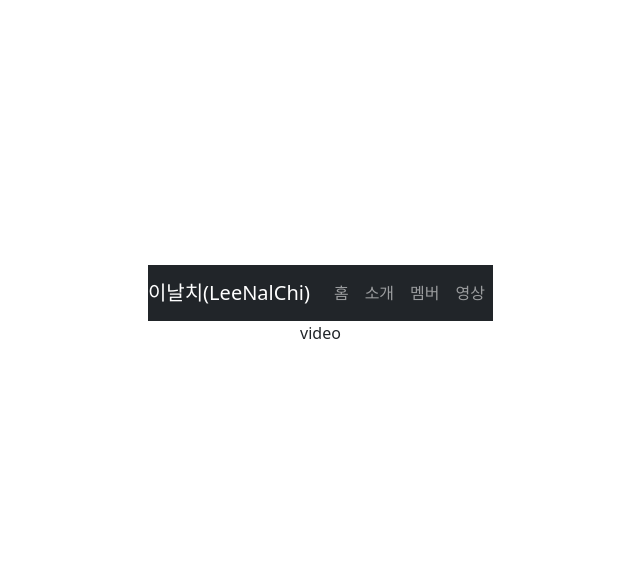
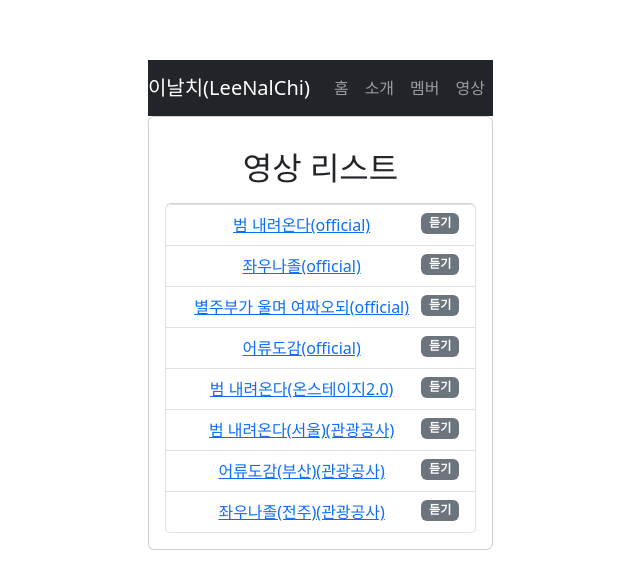
Before and after one commit to alswns6327/router-test, a Vue app: page /videos in a window 1280 px wide. Shown: the part 104-692 px from the top of the page, without its empty margins (135-775 px from the left). Built offline with nearby package versions, Linux system fonts and the light colour scheme.

Commit message:
중첩 route

```diff
--- a/package.json
+++ b/package.json
@@ -10,7 +10,8 @@
   "dependencies": {
     "bootstrap": "^5.3.2",
     "vue": "^3.3.4",
-    "vue-router": "^4.2.5"
+    "vue-router": "^4.2.5",
+    "youtube-vue3": "^0.1.15"
   },
   "devDependencies": {
     "@vitejs/plugin-vue": "^4.4.0",
--- a/src/App.vue
+++ b/src/App.vue
@@ -7,7 +7,18 @@
 
 <script setup>
 import Header from '@/components/Header.vue';
+import { provide } from 'vue';
 
+provide('videos', [
+    { "id":"t0BHhqw_Ecc", "title":"범 내려온다", "category":"official" },
+    { "id":"FrCkLMxnlMI", "title":"좌우나졸", "category":"official" },
+    { "id":"7O0hIrgMcCg", "title":"별주부가 울며 여짜오되", "category":"official" },
+    { "id":"MJD_fAdqNQc", "title":"어류도감", "category":"official" },
+    { "id":"SmTRaSg2fTQ", "title":"범 내려온다", "category":"온스테이지2.0" },
+    { "id":"B_X7n0AaLqA", "title":"범 내려온다(서울)", "category":"관광공사" },
+    { "id":"sV1jq6RFSXc", "title":"어류도감(부산)", "category":"관광공사" },
+    { "id":"dInPs_VHqSM", "title":"좌우나졸(전주)", "category":"관광공사" }
+]);
 
 </script>
 
--- a/src/pages/MemberInfo.vue
+++ b/src/pages/MemberInfo.vue
@@ -1,11 +1,11 @@
 <template>
-    <div className="mt-5">
-        <!-- <img :src="member.photo" class="img"/>
+    <div class="mt-5">
+        <img :src="member.photo" class="img"/>
         <h4 class="mt-2">{{ member.name }}({{ member.role }})</h4>
         <p>{{ member.desc }}</p>
         <a v-if="member.insta && member.insta !== ''" class="fa fa-instagram m-1" :href="member.insta"></a>
         <a v-if="member.facebook && member.facebook !== ''" class="fa fa-facebook m-1" :href="member.facebook"></a>
-        <a v-if="member.youtube && member.youtube !== ''" class="fa fa-youtube m-1" :href="member.youtube"></a> -->
+        <a v-if="member.youtube && member.youtube !== ''" class="fa fa-youtube m-1" :href="member.youtube"></a>
         <br/><br/>
         <router-link to="/members">목록</router-link>
     </div>
@@ -17,7 +17,6 @@
 import members from '@/members.json';
 
     const currentRoute = useRoute();
-    console.log(currentRoute.params);
     const id = parseInt(currentRoute.params.id, 10);
     const member = members.find(m => m.id === id);
 </script>
--- /dev/null
+++ b/src/pages/VideoPlayer.vue
@@ -0,0 +1,83 @@
+<template>
+    <div class="modal">
+        <div class="box">
+            <div class="heading">
+                <span class="title">:: {{ videoInfo.video.title }}</span>
+                <span class="category"> ({{ videoInfo.video.category }}) </span>
+                <span class="float-end badge bg-secondary pointer" @click="stopVideo">
+                    X
+                </span>
+            </div>
+            <div class="player">
+                <YoutubeVue3 ref="playerRef" :videoid="videoInfo.video.id"
+                    :autoplay="1" :controls="1" @ended="playNext"/>
+            </div>
+            <div>
+                <div>
+                    <i class="fa fa-backward ml-2 pointer" @click="playPrev"></i>
+                    <i class="fa fa-stop ml-2 pointer" @click="stopVideo"></i>
+                    <i class="fa fa-forward ml-2 pointer" @click="playNext"></i>
+                </div>
+            </div>
+        </div>
+    </div>
+</template>
+
+<script setup>
+import { inject, reactive, ref } from 'vue';
+import { useRoute, useRouter } from 'vue-router';
+import {YoutubeVue3} from 'youtube-vue3';
+
+const videos = inject('videos');
+
+const playerRef = ref(null);
+const currentRoute = useRoute();
+const router = useRouter();
+
+let videoInfo = reactive({video: videos.find((v) => v.id === currentRoute.params.id)});
+const stopVideo = () => {
+    playerRef.value.player.stopVideo();
+    router.push('/videos');
+}
+const playNext = () => {
+    const index = videos.findIndex(v => v.id === videoInfo.video.id);
+    const nextVideo = videos[index + 1];
+    if(nextVideo){
+        videoInfo.video = nextVideo;
+        router.push('/videos/' + nextVideo.id);
+    }else{
+        videoInfo.video = videos[0];
+        router.push('/videos/' + videos[0].id);
+    }
+}
+const playPrev = () => {
+    const index = videos.findIndex(v => v.id === videoInfo.video.id);
+    const prevVideo = videos[index -1];
+    if(prevVideo){
+        videoInfo.video = prevVideo;
+        router.push('/videos/' + prevVideo.id);
+    }
+}
+</script>
+
+<style scoped>
+.modal{
+    display: block;
+    position : fixed;
+    z-index: 1;
+    left: 0; top: 0; width: 100%; height: 100%;
+    overflow: auto; background-color: rgb(0,0,0);
+    background-color: rgba(0,0,0,4);
+}
+.box{
+    background-color: white; margin: 80px auto;
+    max-width: 500px; min-width: 100px; min-height: 350px;
+    font: 13px "verdana";
+    padding: 10px 10px 10px 10px
+}
+.box div{padding: 0; display: block; margin: 10px 0 0 0;}
+.box .heading{background: #33A17F; font-weight: 300; text-align: left; color:#fff;
+margin: 5px 0 5px 0; padding: 10px; min-width: 200px; max-width: 500px;}
+.box .player{background: white;}
+.pointer{cursor: pointer;}
+</style>
--- a/src/pages/Videos.vue
+++ b/src/pages/Videos.vue
@@ -1,11 +1,28 @@
 <template>
-    <div>
-video
+    <div class="card card-body">
+        <h2 class="m-3">영상 리스트</h2>
+        <ul class="list-group">
+            <li v-for="v in videos" :key="v.id" class="list-group-item text-left"
+                :class="playingVideo(v.id)">
+                <router-link :to="'/videos/' + v.id">
+                    {{ v.title }}({{ v.category }})
+                    <span class="float-end badge bg-secondary">듣기</span>
+                </router-link>
+            </li>
+        </ul>
+        <router-view></router-view>
     </div>
 </template>
 
 <script setup>
+import { inject } from 'vue';
+import { useRoute } from 'vue-router';
 
+    const videos = inject('videos');
+    const currentRoute = useRoute();
+    const playingVideo = (id) => {
+        return id === currentRoute.params.id ? "list-group-item-secondary" : "";
+    }
 </script>
 
 <style scoped>
```
Also changed, not shown: src/router/index.js (+7 -1 lines), 1 other file (tests, documents, lock files or other folders).
